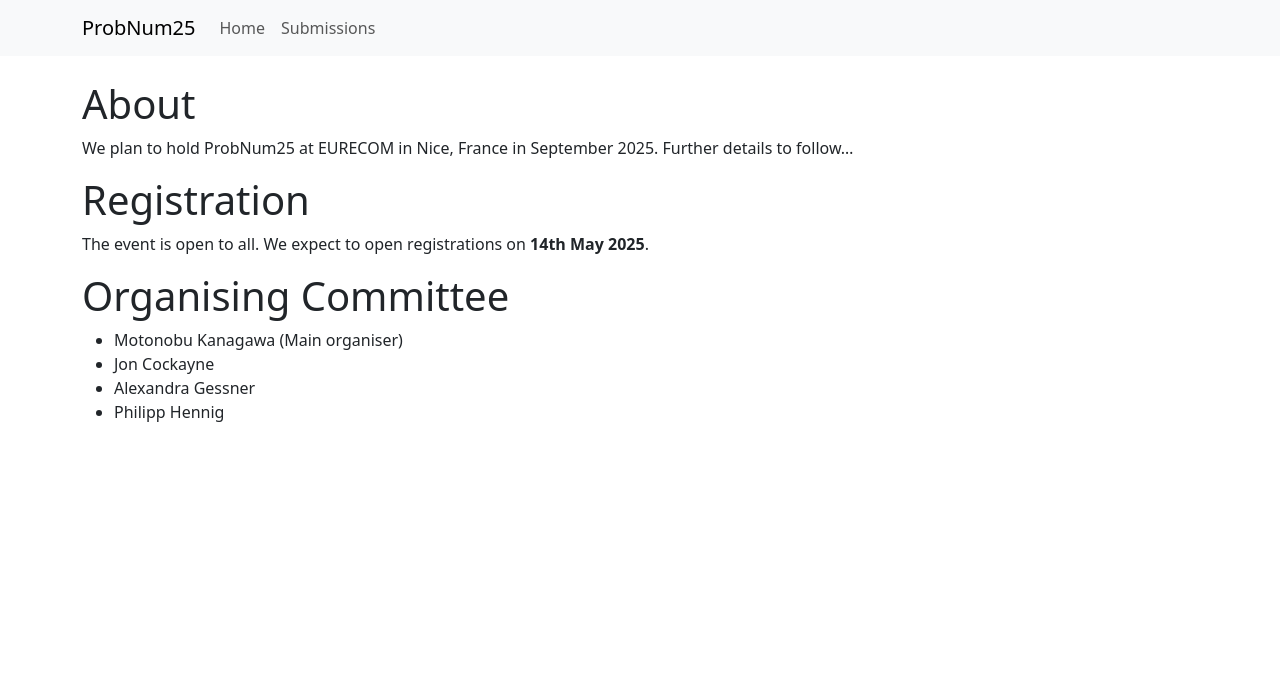
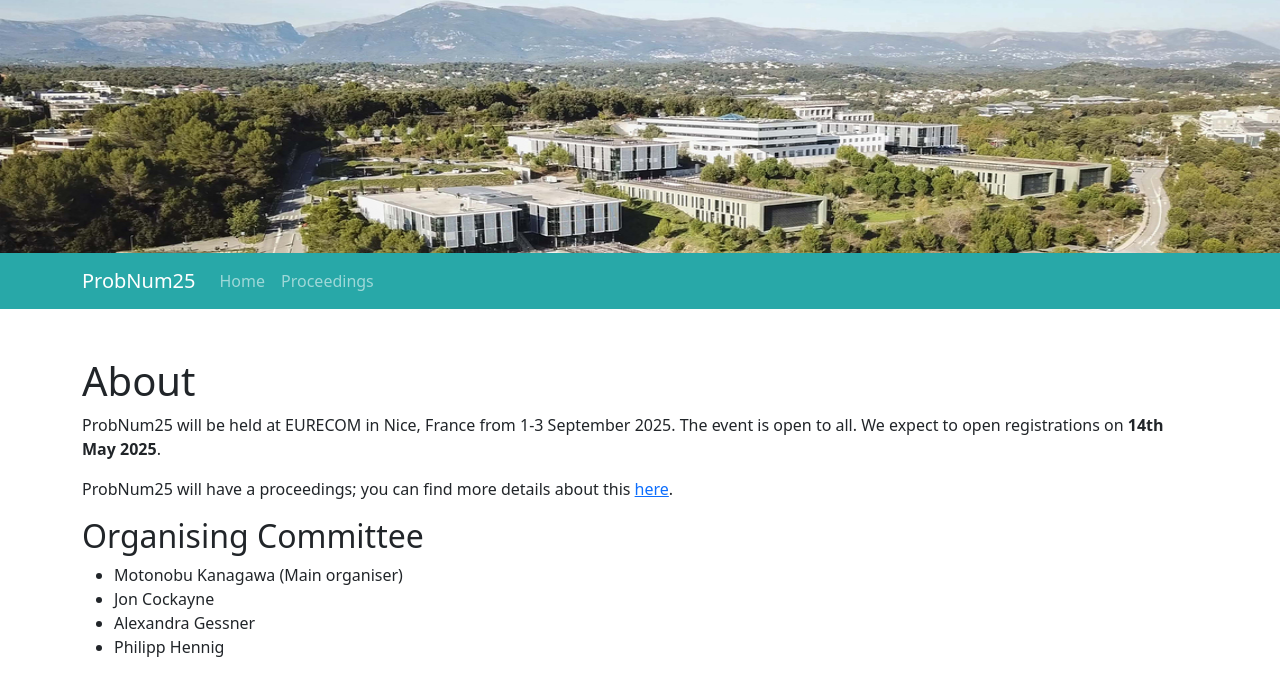
Before and after one commit to probnum2026/probnum2026.github.io, a Jekyll site: the page built from index.md, in a window 1280 px wide. Shown: the top 696 px of the page. Built offline with Jekyll 4.4.1, drawn with Linux system fonts in a browser that asks for light colours; nearby versions of some CDN libraries.

Commit message:
Styling and some wording changes.

```diff
--- a/_includes/head.html
+++ b/_includes/head.html
@@ -1,4 +1,10 @@
-<nav class="navbar navbar-expand-lg navbar-light bg-light">
+<div class="container-fluid header">
+    <div class="row">
+       <img class="headerImage" src="EURECOM_01.jpg" alt="EURECOM Header">
+    </div><!-- /.row -->
+</div><!-- /.container -->
+
+<nav class="navbar navbar-expand-lg navbar-dark sticky-top">
     <div class="container">
         <a class="navbar-brand" href="/">ProbNum25</a>
         <button class="navbar-toggler" type="button" data-toggle="collapse" data-target="#navbarNav" aria-controls="navbarNav" aria-expanded="false" aria-label="Toggle navigation">
@@ -10,7 +16,7 @@
                     <a class="nav-link" href="/">Home</a>
                 </li>
                 <li class="nav-item">
-                    <a class="nav-link" href="/submissions">Submissions</a>
+                    <a class="nav-link" href="/submissions">Proceedings</a>
                 </li>
             </ul>
         </div>
--- a/_includes/header.html
+++ b/_includes/header.html
@@ -13,4 +13,5 @@
 
     <!-- load Bootstrap CSS -->
     <link href="https://cdn.jsdelivr.net/npm/bootstrap@5.3.3/dist/css/bootstrap.min.css" rel="stylesheet">
+    <link href="style.css" rel="stylesheet">
 </head>
--- a/_layouts/default.html
+++ b/_layouts/default.html
@@ -6,7 +6,8 @@
 
         {% include header.html %}
 
-        <main class="container mt-4">
+
+        <main class="container mt-5">
             {{ content }}
         </main>
 
--- a/index.md
+++ b/index.md
@@ -5,14 +5,12 @@ title: 'ProbNum25'
 
 # About
 
-We plan to hold ProbNum25 at EURECOM in Nice, France in September 2025.
-Further details to follow...
-
-# Registration
-
+ProbNum25 will be held at EURECOM in Nice, France from 1-3 September 2025.
 The event is open to all. We expect to open registrations on **14th May 2025**.
 
-# Organising Committee
+ProbNum25 will have a proceedings; you can find more details about this [here](/submissions.html).
+
+## Organising Committee
 
 - Motonobu Kanagawa (Main organiser)
 - Jon Cockayne
--- /dev/null
+++ b/style.css
@@ -0,0 +1,16 @@
+.header {
+    height: 15.8125rem;
+    width: 100%;
+    top: 0;
+}
+
+.headerImage {
+    height: 15.8125rem;
+    width: 100%;
+    padding-left: 0;
+    padding-right: 0;
+}
+
+.navbar {
+    background-color: #28A8A8;
+}
```
Also changed, not shown: EURECOM_01.jpg (added).
